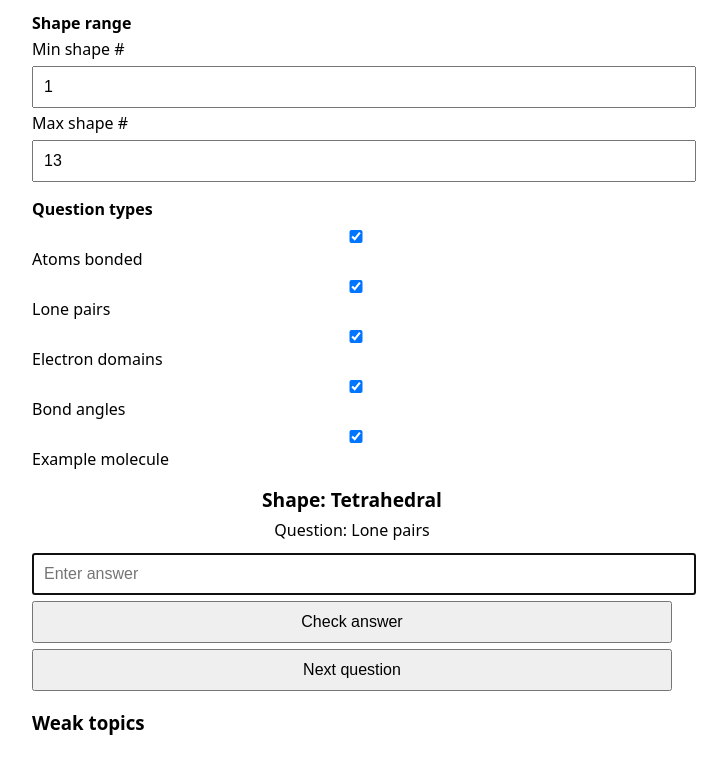
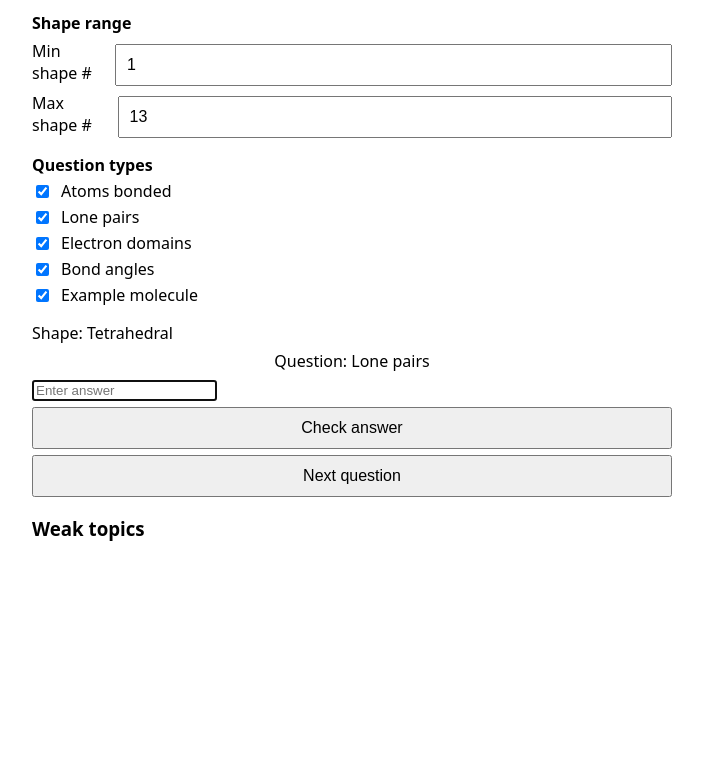
Before and after one commit to WeesELBio/molecular-geometry-revision, a plain HTML site: page index.html in a window 1280 px wide. Shown: the part 65-834 px from the top of the page, without its empty margins (288-1015 px from the left). After the commit the page ends 800 px from the top, so only its background shows below. Drawn offline with Linux system fonts and the light colour scheme.

Commit message:
Update index.html

```diff
--- a/index.html
+++ b/index.html
@@ -15,11 +15,25 @@ body {
 h1 { text-align: center; font-size: 1.4rem; }
 .section { margin-bottom: 16px; }
 label { display: block; margin: 4px 0; }
-input, button {
+input[type="text"],
+input[type="number"],
+button {
     width: 100%;
     padding: 10px;
     font-size: 1rem;
     margin-top: 6px;
+}
+
+input[type="checkbox"] {
+    width: auto;
+    margin-right: 6px;
+}
+label {
+    display: flex;
+    align-items: center;
+    gap: 6px;
+}
+
 }
 .shape { font-size: 1.2rem; font-weight: bold; text-align: center; margin-top: 12px; }
 .question { text-align: center; margin: 6px 0; }
```
